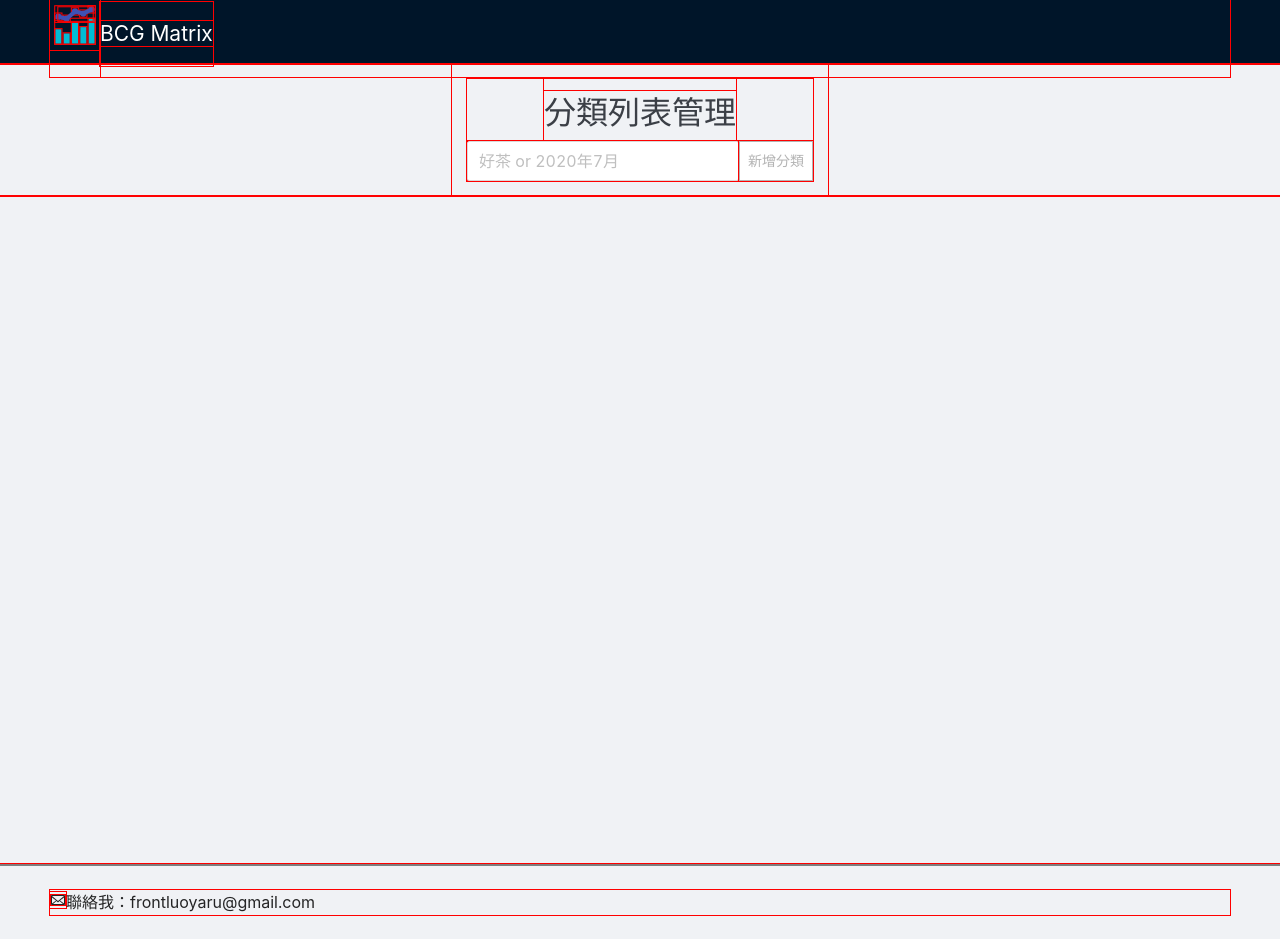
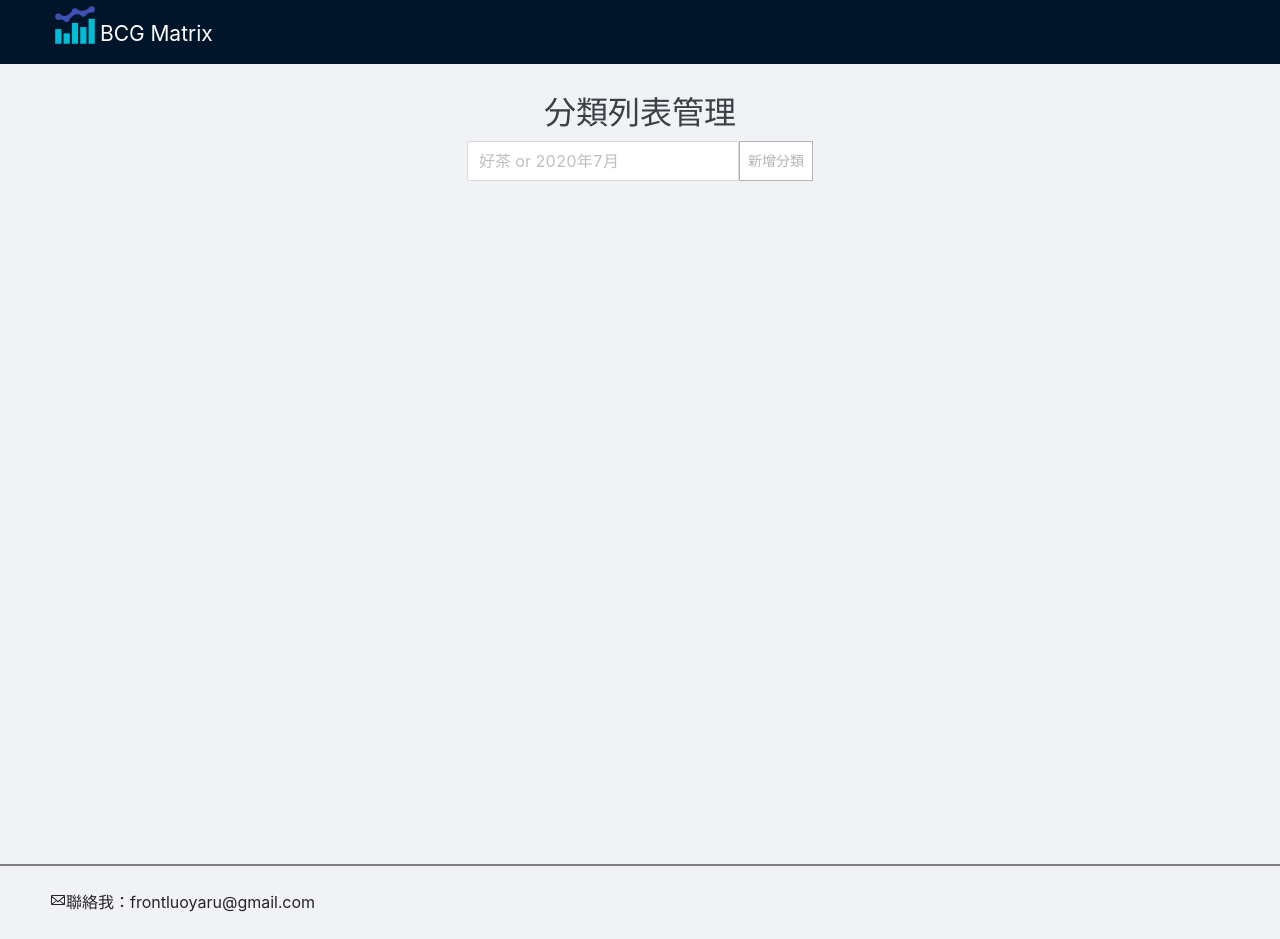
Before and after one commit to Luo-lulu/BCG, a React (Create React App) app: page /#/ in a window 1280 px wide. Built offline with nearby package versions, Linux system fonts and the light colour scheme.

Commit message:
de-style bug

```diff
--- a/src/component/BCG.css
+++ b/src/component/BCG.css
@@ -1,6 +1,4 @@
-*{
-  outline: red 1px solid;
-}
+
 
 html,
 body,
@@ -44,7 +42,7 @@ outline:none;
   letter-spacing:2px ;
   font-size: 16px;
   color: aliceblue;
-  margin:0% 3%;
+  margin:0% 0%;
 }
 .header__content {
   margin-bottom: 10px;
```
Also changed, not shown: 1 other file (tests, documents, lock files or other folders).
